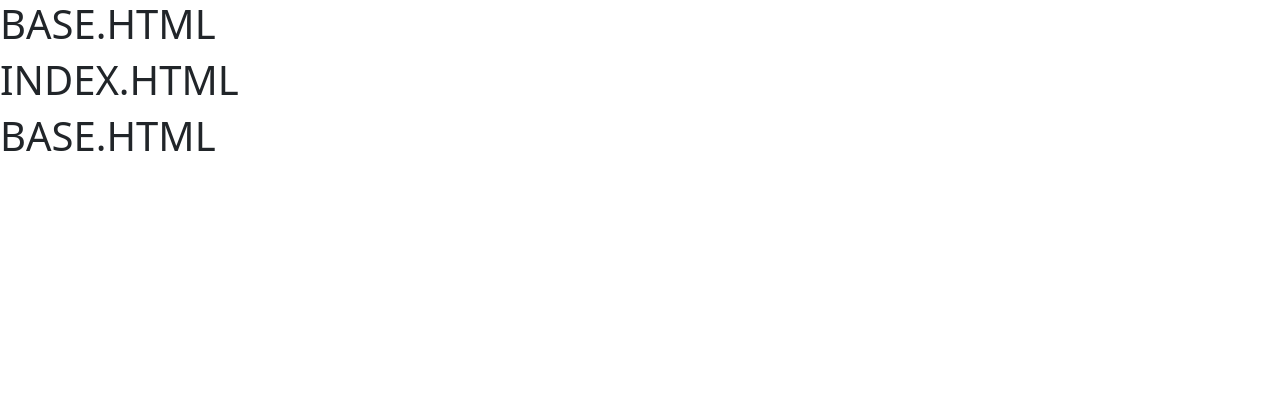
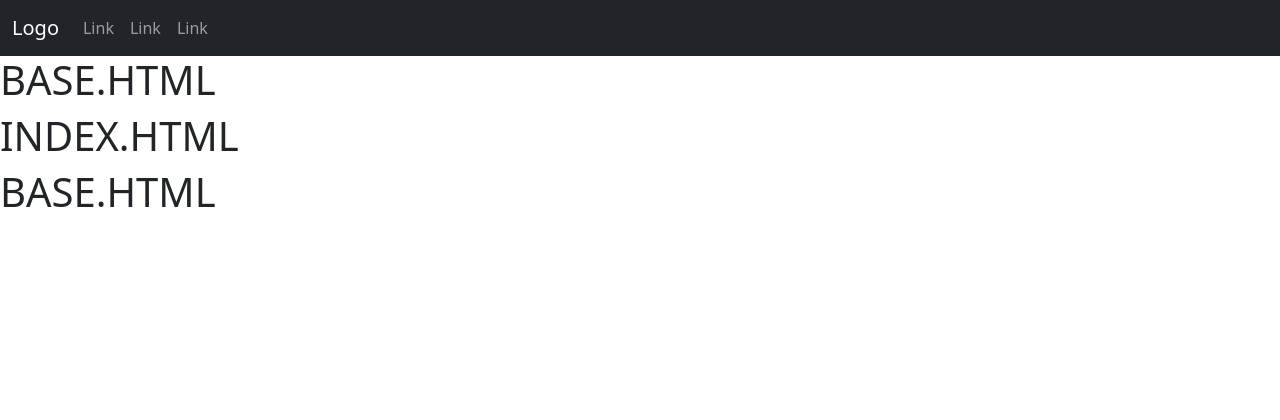
Before and after one commit to jkingportfolio/CI_PP4_Pic_Hub, a Django app: page / in a window 1280 px wide. Shown: the top 420 px of the page. Run offline with Django 3.2, Linux system fonts and the light colour scheme.

Commit message:
Add: base.html nav bar basis

```diff
--- a/templates/base.html
+++ b/templates/base.html
@@ -11,11 +11,36 @@
         rel="stylesheet"
         integrity="sha384-rbsA2VBKQhggwzxH7pPCaAqO46MgnOM80zW1RWuH61DGLwZJEdK2Kadq2F9CUG65"
         crossorigin="anonymous">
+    <script
+        src="https://cdn.jsdelivr.net/npm/bootstrap@5.2.3/dist/js/bootstrap.bundle.min.js">
+    </script>
     <link rel="stylesheet" href="{% static 'css/style.css' %}">
 
 </head>
 
 <body class="d-flex flex-column h-100 main-bg">
+    <nav class="navbar navbar-expand-sm bg-dark navbar-dark">
+        <div class="container-fluid">
+            <a class="navbar-brand" href="#">Logo</a>
+            <button class="navbar-toggler" type="button"
+                data-bs-toggle="collapse" data-bs-target="#collapsibleNavbar">
+                <span class="navbar-toggler-icon"></span>
+            </button>
+            <div class="collapse navbar-collapse" id="collapsibleNavbar">
+                <ul class="navbar-nav">
+                    <li class="nav-item">
+                        <a class="nav-link" href="#">Link</a>
+                    </li>
+                    <li class="nav-item">
+                        <a class="nav-link" href="#">Link</a>
+                    </li>
+                    <li class="nav-item">
+                        <a class="nav-link" href="#">Link</a>
+                    </li>
+                </ul>
+            </div>
+        </div>
+    </nav>
     <main class="flex-shrink-0 main-bg">
         <h1>BASE.HTML</h1>
         {% block content %}
```
Also changed, not shown: pic/migrations/0002_feed_follow_likes.py (added).
